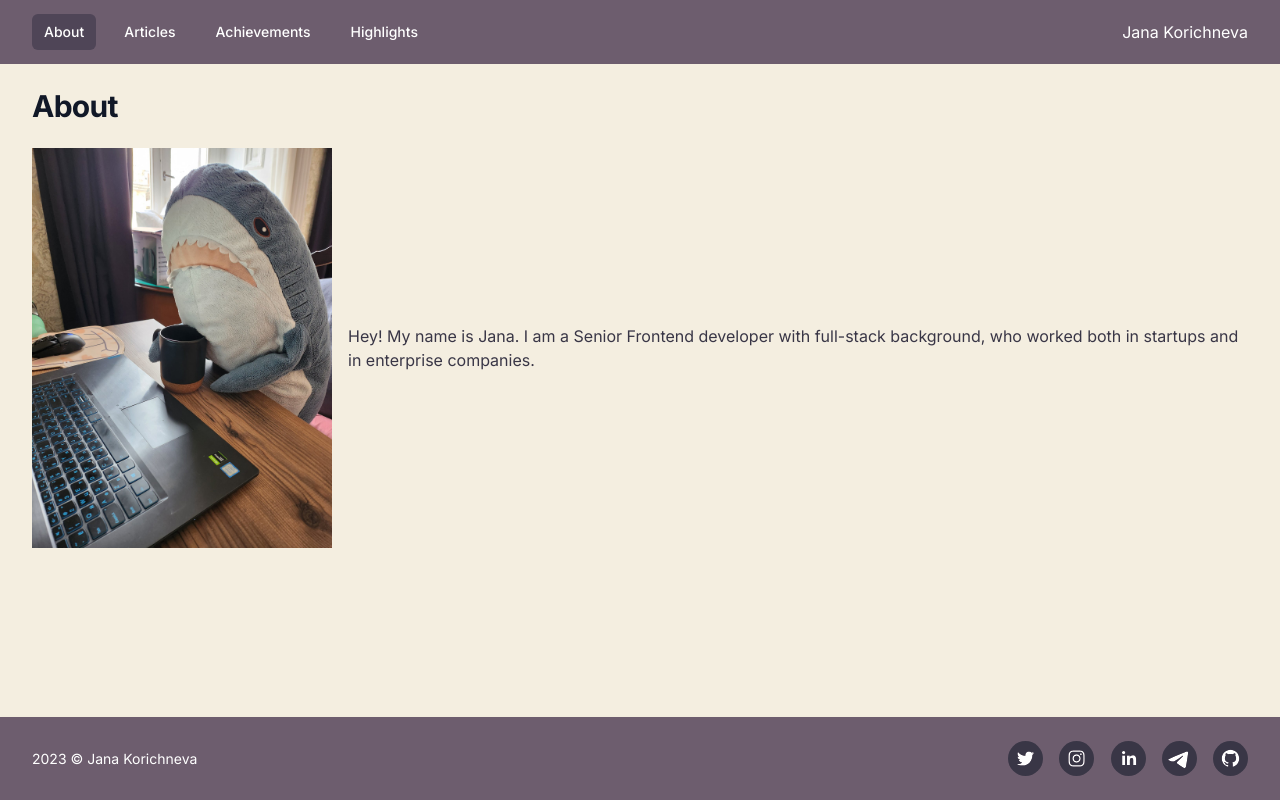
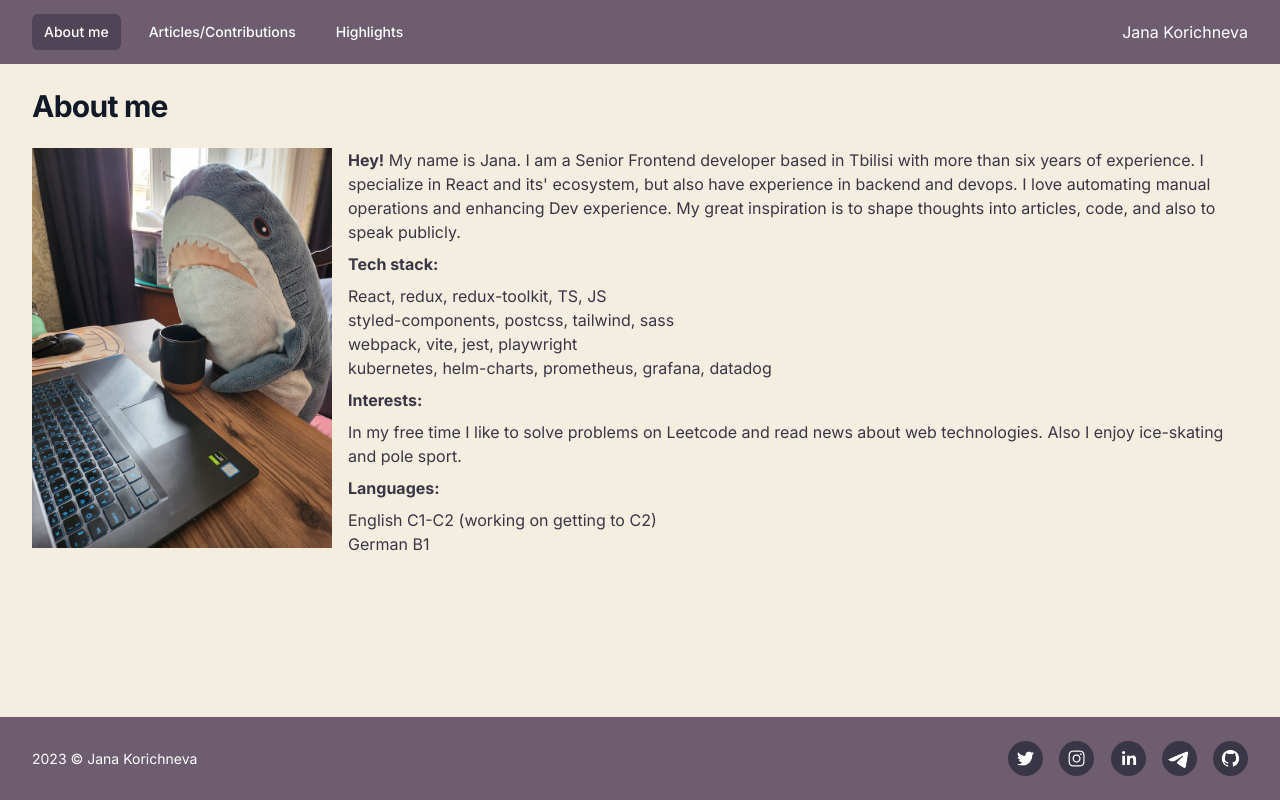
Before and after one commit to jkorichneva/website, a Next.js app: page / in a window 1280 px wide. Built offline with nearby package versions, Linux system fonts and the light colour scheme.

Commit message:
feat: add articles and other pages

```diff
--- a/app/achievements/page.tsx
+++ /dev/null
@@ -1,10 +0,0 @@
-import { BeakerIcon } from "@heroicons/react/24/outline";
-
-export default function Page() {
-  return (
-    <div>
-      <BeakerIcon />
-      Achievements - under construction
-    </div>
-  );
-}
--- a/app/articles/page.tsx
+++ b/app/articles/page.tsx
@@ -1,9 +1,49 @@
 import { BeakerIcon } from "@heroicons/react/24/outline";
+
+const articles = [
+  {
+    year: 2023,
+    type: "Article",
+    description: "Aria-role button",
+    language: "ru",
+    link: "https://doka.guide/a11y/role-button/",
+  },
+  {
+    year: 2023,
+    type: "Article",
+    description:
+      "Migrating single-spa monorepo to vite with minimal changes in PR",
+    language: "en",
+    link: "https://dev.to/jkorichneva/migrating-single-spa-monorepo-to-vite-with-minimal-changes-in-pr-22l2",
+  },
+  {
+    year: 2023,
+    type: "Translation",
+    description: "React Documentation: Strict Mode",
+    language: "ru",
+    link: "https://ru.react.dev/reference/react/StrictMode",
+  },
+];
 export default function Page() {
   return (
-    <div>
-      <BeakerIcon />
-      Articles - under construction
-    </div>
+    <ul className="min-w-full flex flex-col flex-grow">
+      {articles
+        .sort((a, b) => (a.year > b.year ? -1 : 0))
+        .map((article) => (
+          <li className="py-2 flex flex-row">
+            <b>{article.year},</b>
+            <div className="ml-3">
+              {article.type} - {article.description}, {article.language}
+              <div>
+                {article.link && (
+                  <a className="underline" href={article.link}>
+                    Link
+                  </a>
+                )}
+              </div>
+            </div>
+          </li>
+        ))}
+    </ul>
   );
 }
--- a/app/highlights/page.tsx
+++ b/app/highlights/page.tsx
@@ -1,10 +1,52 @@
 import { BeakerIcon } from "@heroicons/react/24/outline";
+
+const talks: Talk[] = [
+  {
+    year: 2022,
+    description:
+      "Digital accessibility talk in 5 parts, (ru), internal knowledge sharing",
+    slides:
+      "https://drive.google.com/drive/folders/1vtDKcd-L2vWTuNVot7IH7BYRZlTpoWIe?usp=sharing",
+  },
+  {
+    year: 2021,
+    description: "BF Cache, (en), internal knowledge sharing",
+    slides:
+      "https://docs.google.com/presentation/d/1Oa3NyG6rh5ErCs7FBiPGQ8NpjSmS9kRL/edit?usp=sharing&ouid=101306604524264110270&rtpof=true&sd=true",
+  },
+];
+type Talk = {
+  year: number;
+  description: string;
+  slides?: string;
+  video?: string;
+};
 
 export default function Page() {
   return (
-    <div>
-      <BeakerIcon />
-      Highlights - under construction
-    </div>
+    <ul className="min-w-full flex flex-col flex-grow">
+      {talks
+        .sort((a, b) => (a.year > b.year ? -1 : 0))
+        .map((talk) => (
+          <li className="py-2 flex flex-row">
+            <b>{talk.year}</b>
+            <div className="ml-3">
+              - {talk.description}
+              <div>
+                {talk.slides && (
+                  <a className="underline" href={talk.slides}>
+                    Slides
+                  </a>
+                )}
+                {talk.video && (
+                  <a className="underline" href={talk.video}>
+                    Video
+                  </a>
+                )}
+              </div>
+            </div>
+          </li>
+        ))}
+    </ul>
   );
 }
--- a/app/layout.tsx
+++ b/app/layout.tsx
@@ -19,9 +19,7 @@ export default function RootLayout({
     <html lang="en">
       <body className={inter.className}>
         <Header />
-        <main className="mx-auto max-w-7xl px-2 sm:px-6 lg:px-8">
-          {children}
-        </main>
+        <main className="max-w-7xl px-2 sm:px-6 lg:px-8">{children}</main>
         <Footer />
       </body>
     </html>
--- a/app/page.tsx
+++ b/app/page.tsx
@@ -3,7 +3,7 @@ import blohey from "../public/blohey.jpg";
 
 export default function Home() {
   return (
-    <div className="flex items-center">
+    <div className="flex flex-col-reverse sm:flex-row items-center sm:items-start justify-center sm:justify-between">
       <Image
         src={blohey}
         width={300}
@@ -11,8 +11,33 @@ export default function Home() {
         alt="Blohey from Ikea sitting before the laptop with a cup of tea"
       />
       <div className="ml-4">
-        Hey! My name is Jana. I am a Senior Frontend developer with full-stack
-        background, who worked both in startups and in enterprise companies.
+        <p>
+          <b>Hey!</b> My name is Jana. I am a Senior Frontend developer based in
+          Tbilisi with more than six years of experience. I specialize in React
+          and its' ecosystem, but also have experience in backend and devops. I
+          love automating manual operations and enhancing Dev experience. My
+          great inspiration is to shape thoughts into articles, code, and also
+          to speak publicly.
+        </p>
+
+        <h2 className="font-bold py-2">Tech stack:</h2>
+        <ul>
+          <li>React, redux, redux-toolkit, TS, JS</li>
+          <li>styled-components, postcss, tailwind, sass</li>
+          <li>webpack, vite, jest, playwright</li>
+          <li>kubernetes, helm-charts, prometheus, grafana, datadog</li>
+        </ul>
+
+        <h2 className="font-bold py-2">Interests:</h2>
+        <p>
+          In my free time I like to solve problems on Leetcode and read news
+          about web technologies. Also I enjoy ice-skating and pole sport.
+        </p>
+        <h2 className="font-bold py-2">Languages: </h2>
+        <ul>
+          <li>English C1-C2 (working on getting to C2)</li>
+          <li>German B1</li>
+        </ul>
       </div>
     </div>
   );
--- a/components/Header/Header.tsx
+++ b/components/Header/Header.tsx
@@ -4,9 +4,8 @@ import { Disclosure } from "@headlessui/react";
 import { Bars3Icon, XMarkIcon } from "@heroicons/react/24/outline";
 
 const navigation = [
-  { name: "About", href: "/", current: true },
-  { name: "Articles", href: "/articles", current: false },
-  { name: "Achievements", href: "/achievements", current: false },
+  { name: "About me", href: "/", current: true },
+  { name: "Articles/Contributions", href: "/articles", current: false },
   { name: "Highlights", href: "/highlights", current: false },
 ];
 
```
